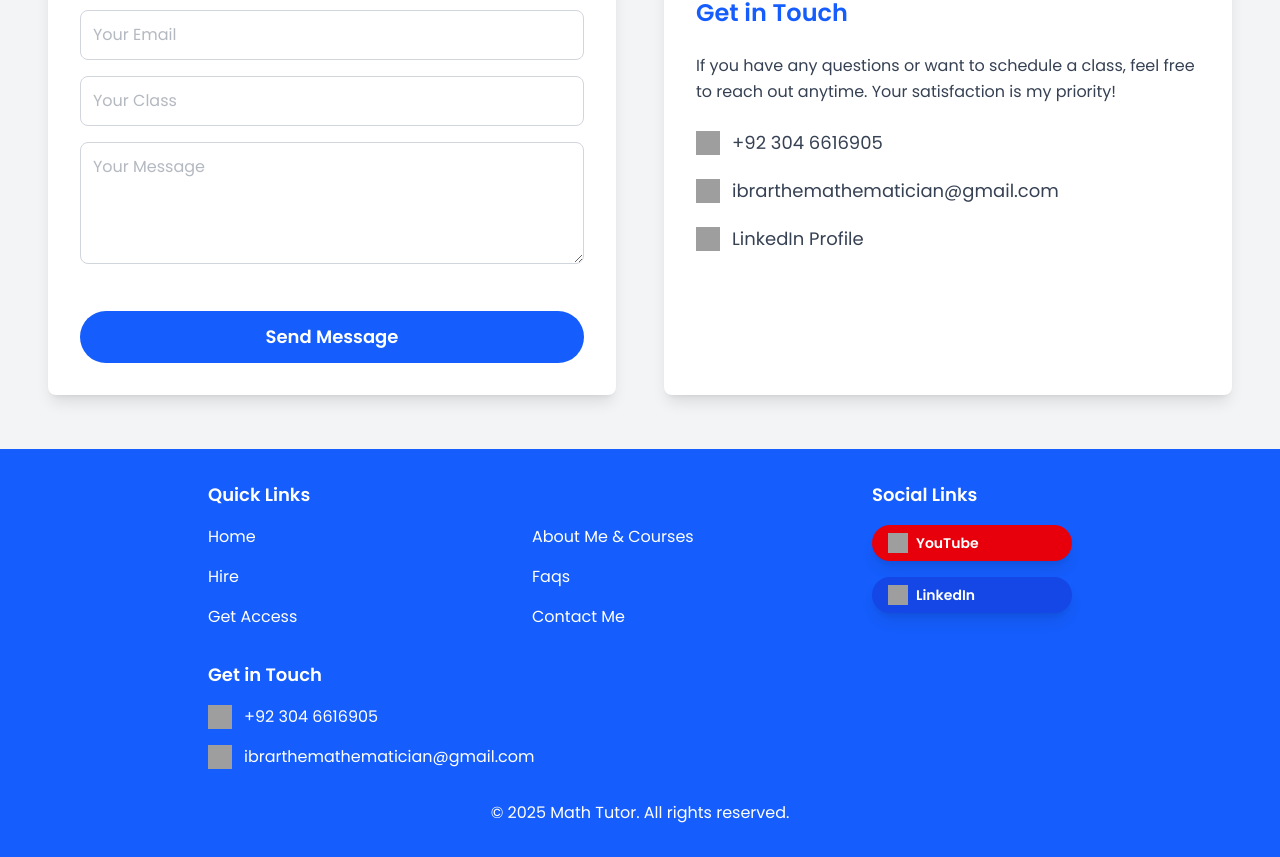
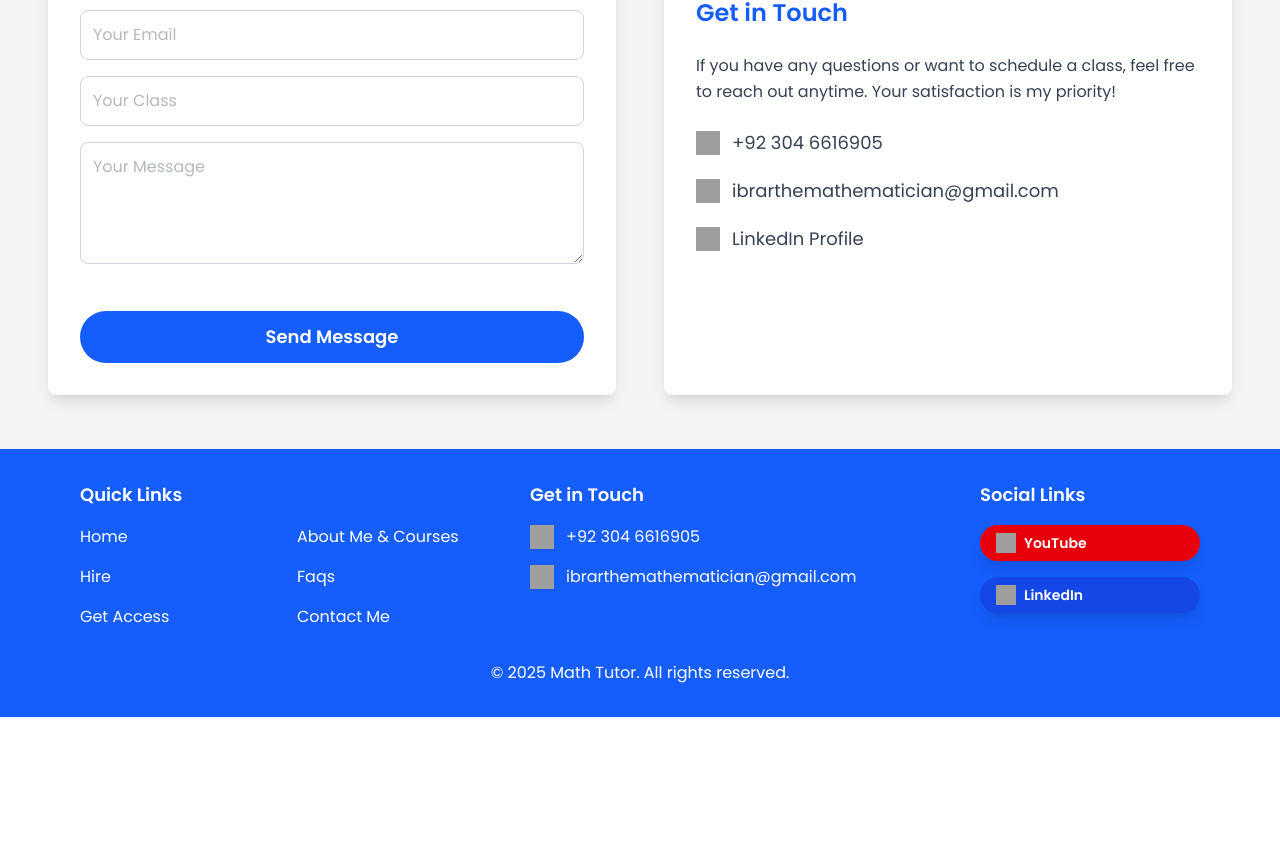
Before and after one commit to FAIZANMUHAMMAD-311/maths-sir, a Next.js app: page / in a window 1280 px wide. Shown: the part 4418-5275 px from the top of the page. After the commit the page ends 5135 px from the top, so only its background shows below. Built offline with nearby package versions, Linux system fonts and the light colour scheme; grey boxes are pictures that could not be loaded.

Commit message:
Footer.js

```diff
--- a/src/app/components/Footer.js
+++ b/src/app/components/Footer.js
@@ -1,22 +1,31 @@
 export default function Footer() {
   return (
     <footer className="bg-blue-600 text-white py-8 select-none">
-      <div className="container mx-auto max-w-4xl px-4">
-        {/* Flex container for Quick Links and Social Links */}
+      <div className="container mx-auto max-w-6xl px-4">
+        {/* Flex container for three columns */}
         <div className="flex flex-col md:flex-row justify-between gap-8">
-          {/* Left Side: Quick Links and Get in Touch */}
+          {/* Left Column: Quick Links */}
           <div className="flex-1">
             <h3 className="text-lg font-semibold mb-4">Quick Links</h3>
             <div className="grid grid-cols-2 gap-4 text-sm md:text-base">
               {['home', 'about', 'hire', 'faqs', 'access', 'contact'].map((section) => (
-                <a key={section} href={`#${section}`} className="hover:text-gray-200 block">
-                  {section === 'about' ? 'About Me & Courses' : section === 'access' ? 'Get Access' : section === 'contact' ? 'Contact Me' : section.charAt(0).toUpperCase() + section.slice(1)}
+                <a
+                  key={section}
+                  href={`#${section}`}
+                  className="hover:text-gray-200 block"
+                >
+                  {section === 'about' ? 'About Me & Courses' :
+                   section === 'access' ? 'Get Access' :
+                   section === 'contact' ? 'Contact Me' :
+                   section.charAt(0).toUpperCase() + section.slice(1)}
                 </a>
               ))}
             </div>
+          </div>
 
-            {/* Get in Touch Section */}
-            <h3 className="text-lg font-semibold mt-8 mb-4">Get in Touch</h3>
+          {/* Middle Column: Get in Touch */}
+          <div className="flex-1">
+            <h3 className="text-lg font-semibold mb-4">Get in Touch</h3>
             <div className="space-y-4">
               {/* Phone Number */}
               <div className="flex items-center">
@@ -50,11 +59,11 @@ export default function Footer() {
             </div>
           </div>
 
-          {/* Right Side: Social Links */}
-          <div className="flex-1 md:max-w-[200px]">
+          {/* Right Column: Social Links */}
+          <div className="flex-1 md:max-w-[220px]">
             <h3 className="text-lg font-semibold mb-4">Social Links</h3>
             <div className="flex flex-col gap-4">
-              {/* YouTube Floating Button */}
+              {/* YouTube Button */}
               <a
                 href="https://www.youtube.com/@IbrarTheMathematician"
                 target="_blank"
@@ -69,7 +78,7 @@ export default function Footer() {
                 <span className="text-sm font-semibold">YouTube</span>
               </a>
 
-              {/* LinkedIn Floating Button */}
+              {/* LinkedIn Button */}
               <a
                 href="https://www.linkedin.com/in/ibrar-tahir-2519b120a"
                 target="_blank"
```
